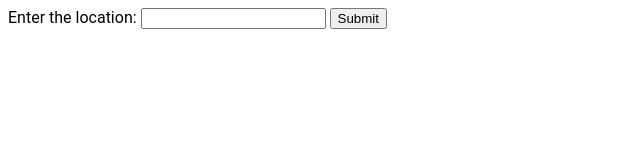
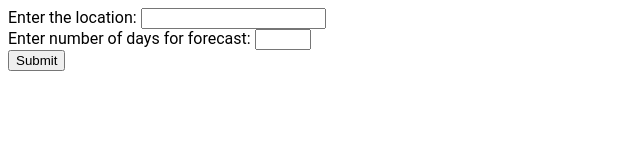
Before and after one commit to Stephenasembo/weather-forecast, a plain HTML site: page index.html in a window 1280 px wide. Shown: the whole page, without its empty margins (0-640 px from the left). Drawn offline with Linux system fonts and the light colour scheme.

Commit message:
Ask User For Number Of Days To Forecast

```diff
--- a/index.html
+++ b/index.html
@@ -12,7 +12,13 @@
     <form action="#">
       <div>
         <label for="locationInput">Enter the location: </label>
-        <input type="text" id="locationInput">
+        <input type="text" id="locationInput" required>
+      </div>
+      <div>
+        <label>Enter number of days for forecast: </label>
+        <input type="number" min="1" max="15" id="forecastLength" required>
+      </div>
+      <div>
         <button id="submitBtn">Submit</button>
       </div>
     </form>
```
